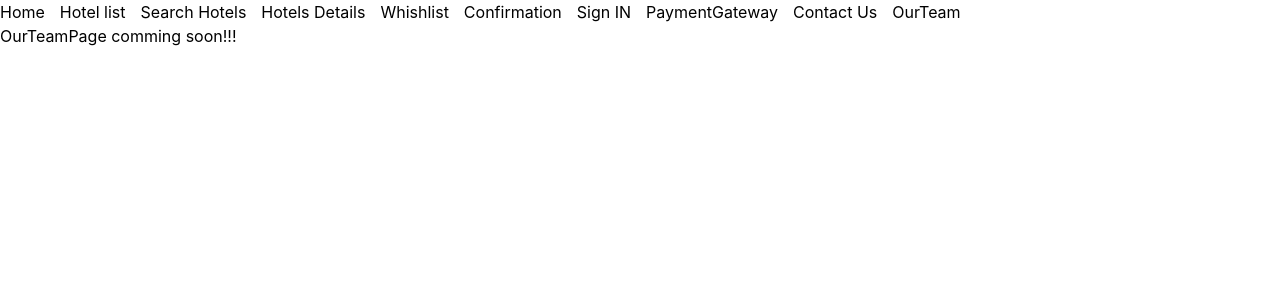
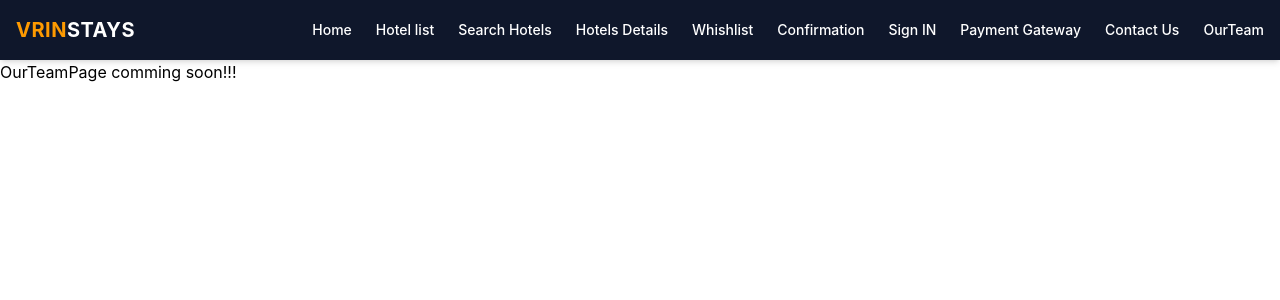
Before and after one commit to Suyashgupta-dev/Vrin-Stays, a React (Vite) app: page /OurTeam in a window 1280 px wide. Shown: the top 300 px of the page. Built offline with nearby package versions, Linux system fonts and the light colour scheme.

Commit message:
Add Tailwind css in navigation bar

```diff
--- a/src/Pages/Navbar_page.jsx
+++ b/src/Pages/Navbar_page.jsx
@@ -1,40 +1,48 @@
-import { Link } from 'react-router-dom';
+import { Link } from "react-router-dom";
 import "tailwindcss";
 function Navbar() {
   return (
-    <nav>
-      <ul style={{ listStyle: 'none', display: 'flex', gap: '15px', padding: 0 }}>
-        <li>
+    <nav className="bg-slate-900 text-white p-4 shadow-md">
+      <div className="max-w-7xl mx-auto flex items-center justify-between gap-4">
+        <div className="text-xl font-bold tracking-wide text-amber-500 flex-shrink-0">
+          VRIN<span className="text-white">STAYS</span>
+        </div>
+
+        <div className="flex items-center gap-8">
+          <ul className="hidden md:flex items-center gap-6 list-none m-0 p-0 text-sm font-medium">
+            <li className="hover:text-amber-400 transition-colors duration-200">
               <Link to="/">Home</Link>
             </li>
-        <li>
+            <li className="hover:text-amber-400 transition-colors duration-200">
               <Link to="/Hotellist">Hotel list</Link>
             </li>
-        <li>
+            <li className="hover:text-amber-400 transition-colors duration-200">
               <Link to="/Search">Search Hotels</Link>
             </li>
-        <li>
+            <li className="hover:text-amber-400 transition-colors duration-200">
               <Link to="/Detials">Hotels Details</Link>
             </li>
-        <li>
+            <li className="hover:text-amber-400 transition-colors duration-200">
               <Link to="/Whishlist">Whishlist</Link>
             </li>
-        <li>
+            <li className="hover:text-amber-400 transition-colors duration-200">
               <Link to="/Confirmation">Confirmation</Link>
             </li>
-        <li>
+            <li className="hover:text-amber-400 transition-colors duration-200">
               <Link to="/Authentication">Sign IN</Link>
             </li>
-        <li>
-          <Link to="/PaymentGateway">PaymentGateway</Link>
+            <li className="hover:text-amber-400 transition-colors duration-200">
+              <Link to="/PaymentGateway">Payment Gateway</Link>
             </li>
-        <li>
+            <li className="hover:text-amber-400 transition-colors duration-200">
               <Link to="/Contact">Contact Us</Link>
             </li>
-        <li>
+            <li className="hover:text-amber-400 transition-colors duration-200">
               <Link to="/OurTeam">OurTeam</Link>
             </li>
           </ul>
+        </div>
+      </div>
     </nav>
   );
 }
```
Also changed, not shown: 1 other file (tests, documents, lock files or other folders). Lines whose indentation alone changed are shown as unchanged.
